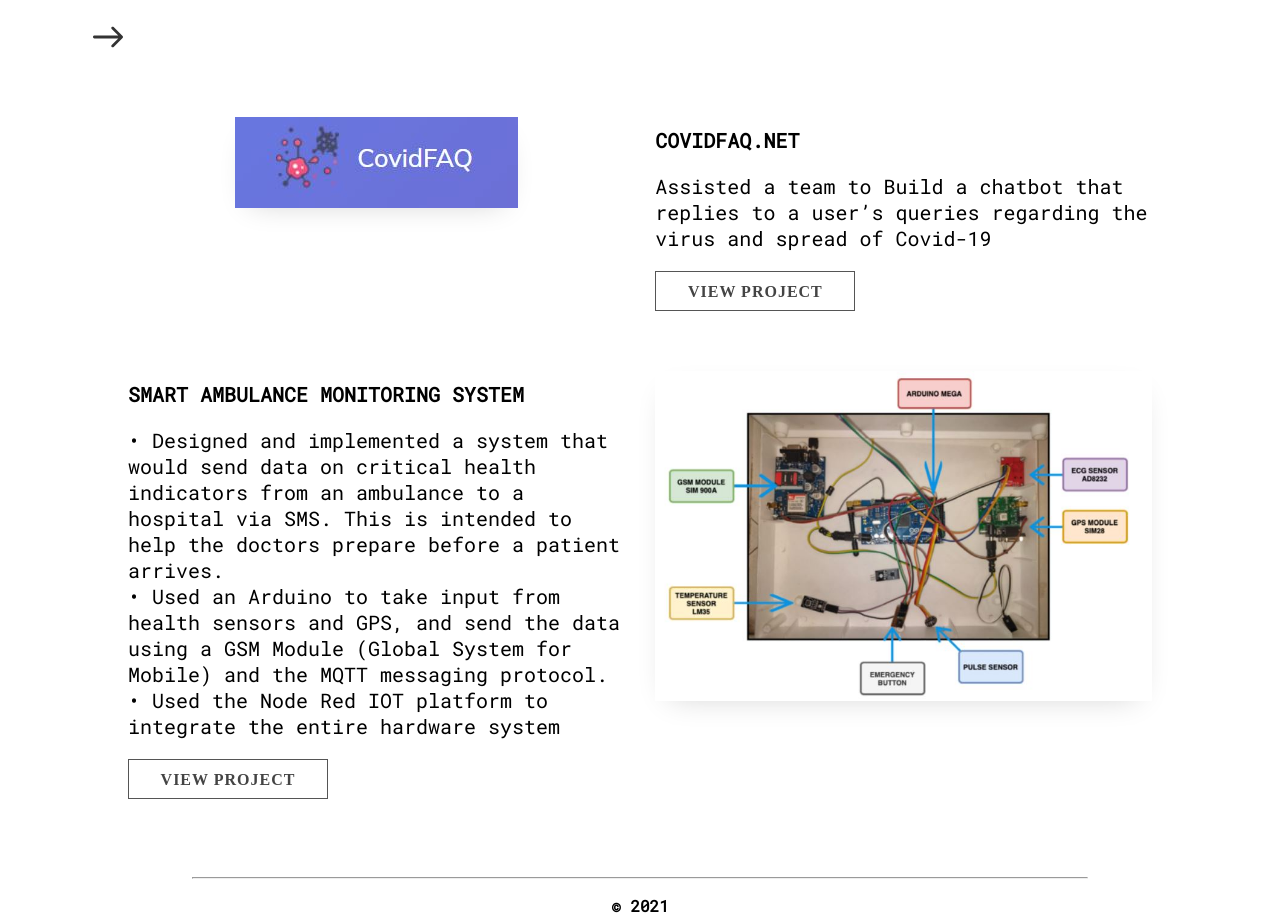
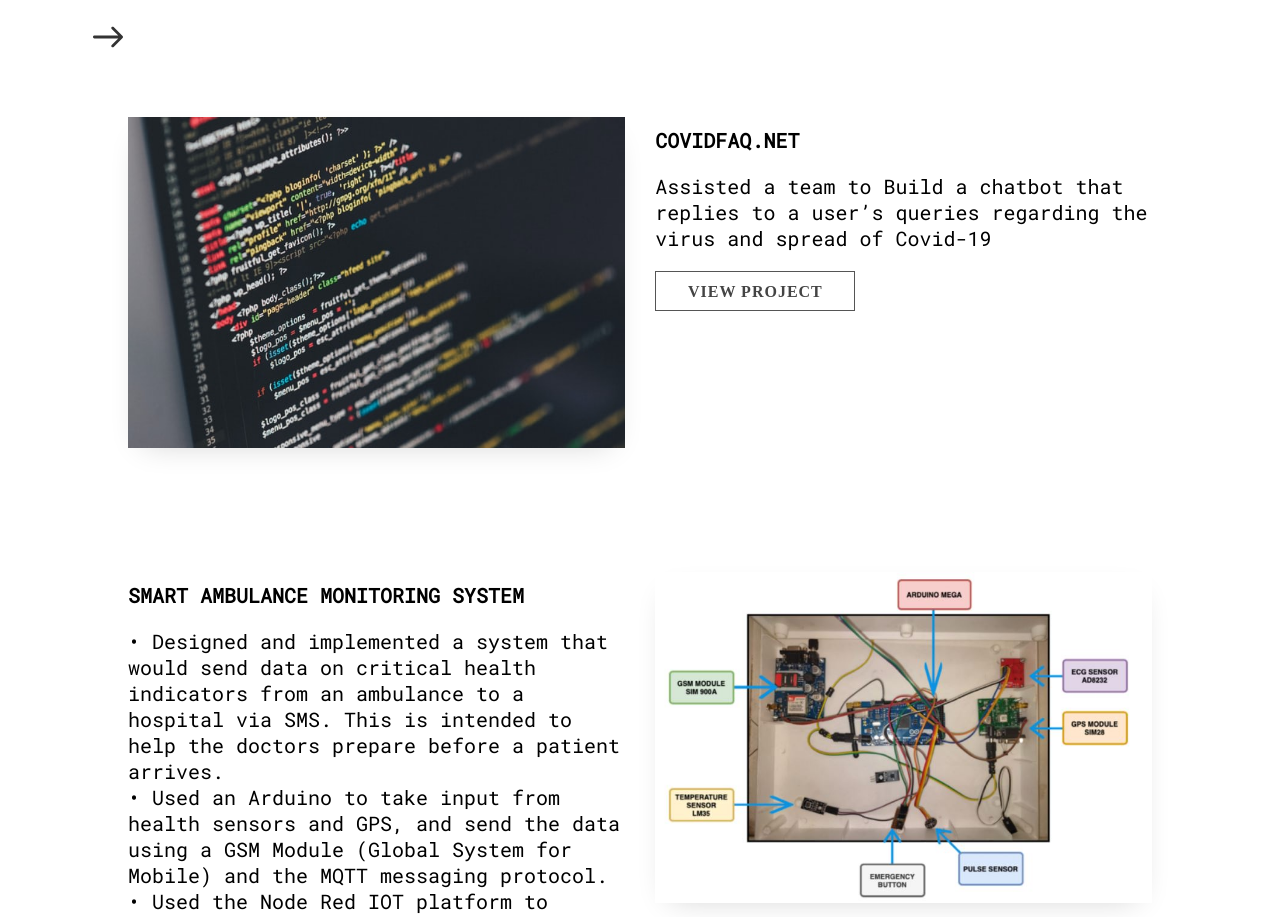
Before and after one commit to rusty3699/rusty3699.github.io, a plain HTML site: page index.html in a window 1280 px wide. Shown: the part 1923-2840 px from the top of the page. Drawn offline with nearby package versions, Linux system fonts and the light colour scheme.

Commit message:
Update index.html

```diff
--- a/index.html
+++ b/index.html
@@ -242,7 +242,7 @@ algorithm to use the collected data to find the shortest path to solve the maze.
 						</div>
 					</div>
 					<div class="project-img" data-aos="fade-left">
-						<img class="shadow" src="assets\covid_faq.jpg" alt="code">
+						<img class="shadow" src="assets\project1.jpg" alt="code">
 					</div>
 				</div>
         <br><br/>
```
